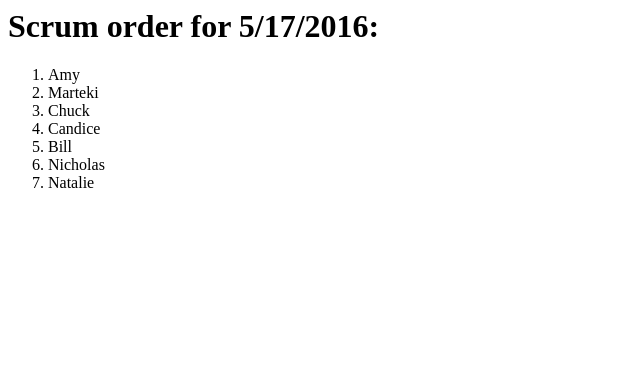
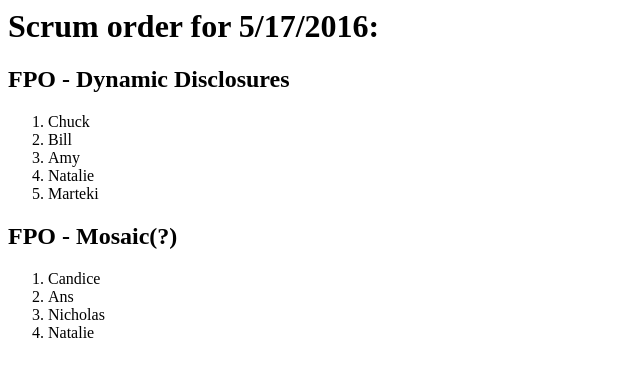
Before and after one commit to niqjohnson/scrum-randomize, a plain HTML site: page index.html in a window 1280 px wide. Shown: the whole page, without its empty margins (0-640 px from the left). Drawn offline with Linux system fonts and the light colour scheme.

Commit message:
Update for multiple teams

```diff
--- a/index.html
+++ b/index.html
@@ -1,13 +1,13 @@
 <html>
   <head>
+    <link rel="stylesheet" type="text/css" href="css/main.css">
     <script src="js/jquery.min.js"></script>
     <script src="js/scrum-randomizer.js"></script>
   </head>
 
   <body>
     <h1>Scrum order for <span id="date-today"></span>:</h1>
-      <ol id="team-order">
-      </ol>
+
   </body>
 
 </html>
--- a/js/scrum-randomizer.js
+++ b/js/scrum-randomizer.js
@@ -1,15 +1,21 @@
-var team = [
+var teams = {
+    'FPO - Dynamic Disclosures': [
       'Amy',
       'Bill',
-      'Candice',
       'Chuck',
       'Marteki',
       'Natalie',
+    ],
+    'FPO - Mosaic(?)': [
+      'Ans',
+      'Candice',
+      'Natalie',
       'Nicholas'
-    ],
+    ]
+}
     today = new Date();
 
-function getNextName() {
+function getNextName( team ) {
   var n = today.getDate() + today.getMonth() + today.getFullYear(),
       i = n % ( team.length ),
       name = team[i];
@@ -17,11 +23,31 @@ function getNextName() {
   team.splice( i, 1 );
 };
 
+function orderTeam( team ) {
+  var n = today.getDate() + today.getMonth() + today.getFullYear(),
+      l = team.length,
+      content = '';
+
+  for ( var x = 0; x < l; x++ ) {
+    var i = n % ( team.length ),
+        name = team[i];
+
+    content += '<li>' + name + '</li>';
+    team.splice( i, 1 );
+  }
+  return content;
+}
+
 $( document ).ready( function() {
-  var l = team.length,
-      dateText = ( today.getMonth() + 1 ) + '/' + today.getDate() + '/' + today.getFullYear();
-  for ( var x = 0; x < l; x++ ) {
-    getNextName();
+  var dateText = ( today.getMonth() + 1 ) + '/' + today.getDate() + '/' + today.getFullYear();
+  $( '#date-today').text( dateText );
+
+  for ( var key in teams ) {
+    var name = key,
+        team = teams[key];
+        content = orderTeam( team );
+    $( 'body' ).append( '<h2>' + name + '</h2>');
+    $( 'body' ).append( '<ol>' + content + '</ol>');
   }
-  $( '#date-today').text( dateText );
+
 });
```
